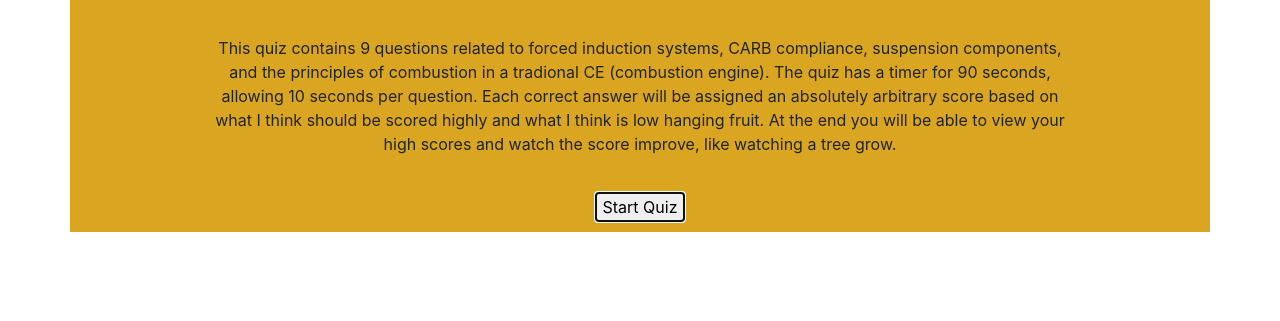
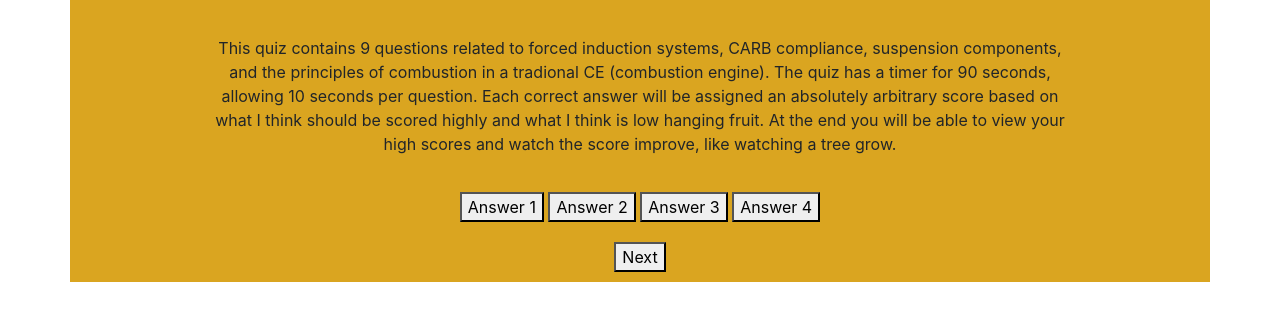
Before and after one commit to brandonleepiercy/coding-quiz, a plain HTML site: page index.html in a window 1280 px wide. Both pictures are taken after a click on the button "Start Quiz". Shown: the part 385-706 px from the top of the page. Drawn offline with nearby package versions, Linux system fonts and the light colour scheme.

Commit message:
completed the function to start the quiz added a console log checkpoint for the function to load the next question on screen

```diff
--- a/assets/style.css
+++ b/assets/style.css
@@ -21,7 +21,7 @@
     margin: 0 auto;
 }
 
-#answer-btns {
+#answer-btn-pad {
     padding:10px;
     margin:20;
 }
--- a/index.html
+++ b/index.html
@@ -51,7 +51,7 @@
             <p id="quiz-block-text">This quiz contains 9 questions related to forced induction systems, CARB compliance, suspension components, and the principles of combustion in a tradional CE (combustion engine). The quiz has a timer for 90 seconds, allowing 10 seconds per question. Each correct answer will be assigned an absolutely arbitrary score based on what I think should be scored highly and what I think is low hanging fruit. At the end you will be able to view your high scores and watch the score improve, like watching a tree grow.</p>
         </div>
 
-        <div id="answer-btns" class="hide text-center">
+        <div id="answer-btn-pad" class="hide text-center">
             <button>Answer 1</button>
             <button>Answer 2</button>
             <button>Answer 3</button>
--- a/script.js
+++ b/script.js
@@ -91,14 +91,21 @@ var questions = [
   ];
 
 var startButton = document.getElementById("start-btn");
+var nextButton = document.getElementById("next-btn");
+var answerBtnPad = document.getElementById("answer-btn-pad");
 
 startButton.addEventListener('click', startQuiz);
 
 function startQuiz() {
     console.log("Quiz started")
+    startButton.classList.add("hide");
+    nextButton.classList.remove("hide");
+    answerBtnPad.classList.remove("hide");
+    nextQuestion()
 };
 
 function nextQuestion () {
+    console.log("Next question loaded")
 
 };
 
```
